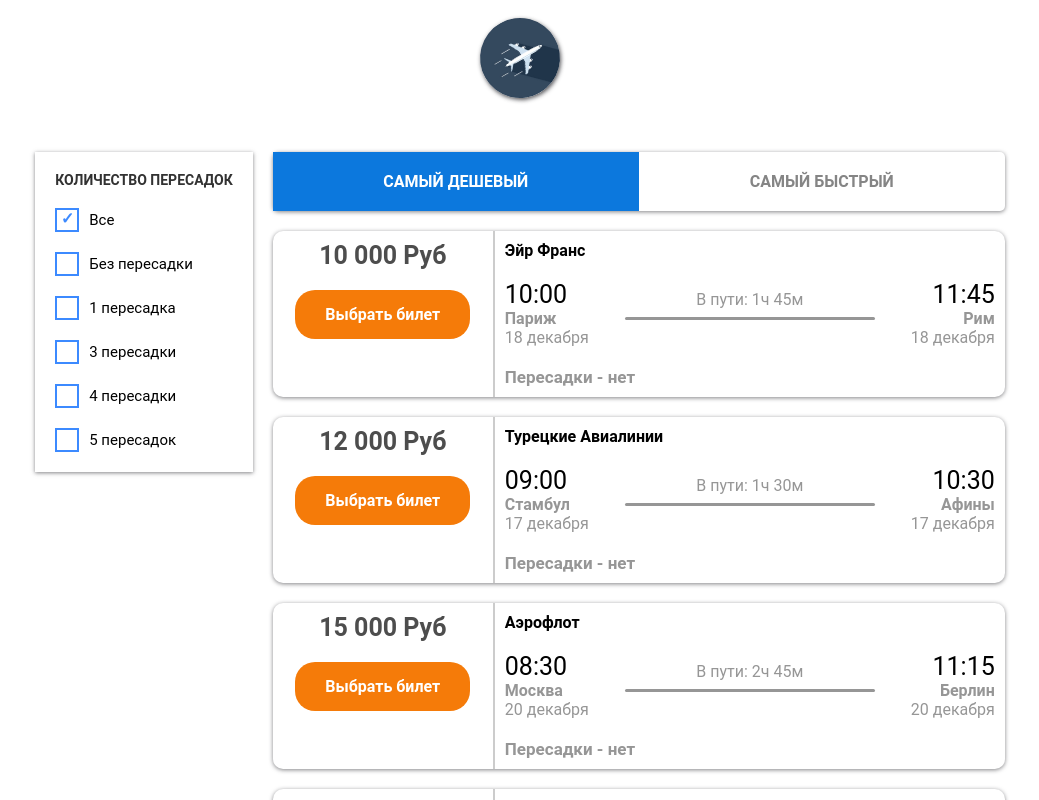
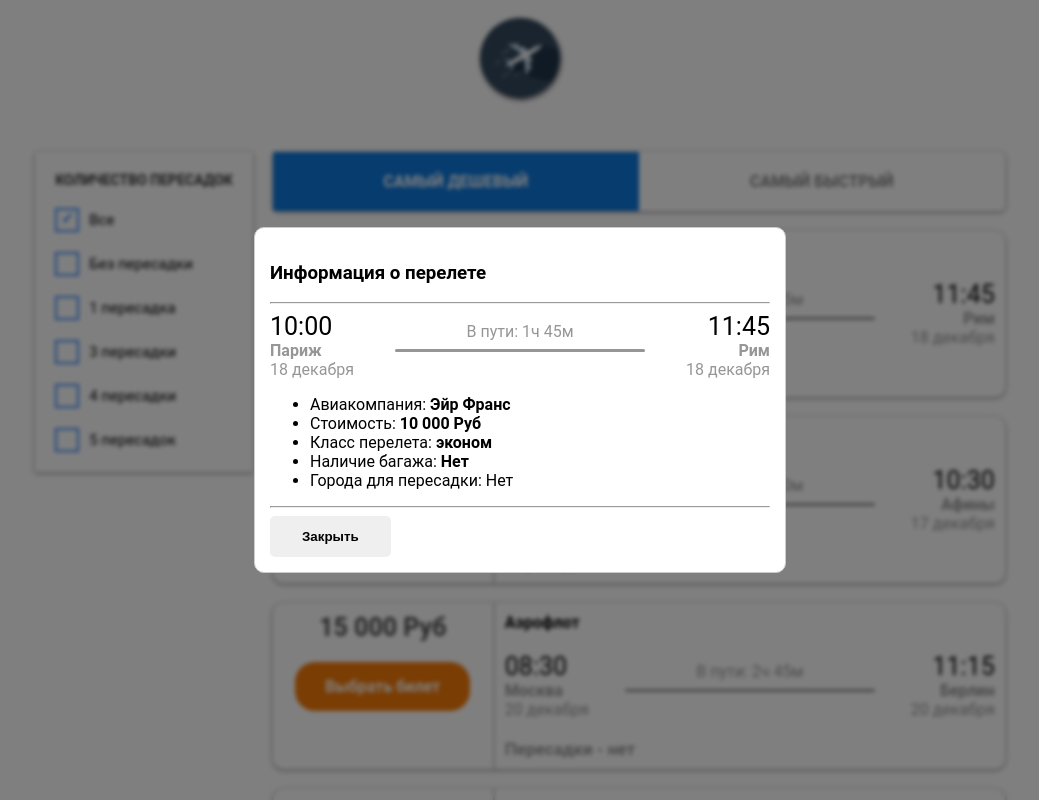
Before and after one commit to olzx/search-for-ait-tickets, a React (Vite) app: page / in a window 1280 px wide. Both pictures are taken after a click on the element 758 px from the left and 314 px from the top of the page. Shown: the top 800 px of the page, without its empty margins (120-1159 px from the left). Built offline with nearby package versions, Linux system fonts and the light colour scheme.

Commit message:
added component for display more flight card info

```diff
--- a/src/App.jsx
+++ b/src/App.jsx
@@ -8,17 +8,24 @@ import useGetTickets from "./hooks/useGetTickets"
 import filterDataFunc from "./utils/filterDataFunc"
 import sortedDataFunc from "./utils/sortedDataFunc"
 import Preloader from "./components/Preloader/Preloader"
+import ShowInfoTickedCard from "./components/ShowInfoTickedCard/ShowInfoTickedCard"
 
 export default function App() {
     const { tickets, loading, error } = useGetTickets()
     const [sorting, setSorting] = useState("lowPrice")
     const [transfer, setTransfer] = useState("all")
     const [selectTicketCard, setSelectTicketCard] = useState(false)
+    const [isOpenModal, setIsOpenModal] = useState(false)
 
     console.log(selectTicketCard)
 
     const filterData = filterDataFunc(tickets, transfer) // фильтрация по кол-ву пересадок
     const sortedData = sortedDataFunc(filterData, sorting) // сортирует уже отфильтрованый массив по самому дешевому или самому быстрому
+
+    function clickSelectTicketCard(ticketData) {
+        setSelectTicketCard(ticketData)
+        setIsOpenModal((prev) => !prev)
+    }
 
     return (
         <>
@@ -43,11 +50,20 @@ export default function App() {
                                 <TicketCard
                                     key={ticket.id}
                                     ticketData={ticket}
-                                    onClick={() => setSelectTicketCard(ticket)}
+                                    onClick={() =>
+                                        clickSelectTicketCard(ticket)
+                                    }
                                 ></TicketCard>
                             ))}
                         </div>
                     </div>
+                    {selectTicketCard && (
+                        <ShowInfoTickedCard
+                            isOpenModal={isOpenModal}
+                            onCloseModal={() => setIsOpenModal(false)}
+                            selectTicketCard={selectTicketCard}
+                        ></ShowInfoTickedCard>
+                    )}
                 </>
             )}
         </>
--- /dev/null
+++ b/src/components/ShowInfoTickedCard/ShowInfoTickedCard.jsx
@@ -0,0 +1,76 @@
+import "./ShowInfoTickedCard.scss"
+import Modal from "../Modal/Modal"
+import Button from "../Button/Button"
+
+export default function ShowInfoTickedCard({
+    isOpenModal,
+    onCloseModal,
+    selectTicketCard,
+}) {
+    return (
+        <Modal isOpen={isOpenModal}>
+            <h3>Информация о перелете</h3>
+            <hr />
+            <div className="flightInfo">
+                <div className="flightInfo__left">
+                    <div className="flightInfo__time">
+                        {selectTicketCard.flightInfo.departureTime[0]}
+                    </div>
+                    <div className="flightInfo__city">
+                        {selectTicketCard.flightInfo.origin}
+                    </div>
+                    <div className="flightInfo__date">
+                        {selectTicketCard.flightInfo.departureTime[1]}
+                    </div>
+                </div>
+                <div className="flightInfo__middle">
+                    <div className="flightInfo__duration">
+                        В пути: {selectTicketCard.flightInfo.duration}
+                    </div>
+                </div>
+                <div className="flightInfo__right">
+                    <div className="flightInfo__time">
+                        {selectTicketCard.flightInfo.arrivalTime[0]}
+                    </div>
+                    <div className="flightInfo__city">
+                        {selectTicketCard.flightInfo.destination}
+                    </div>
+                    <div className="flightInfo__date">
+                        {selectTicketCard.flightInfo.arrivalTime[1]}
+                    </div>
+                </div>
+            </div>
+            <ul>
+                <li>
+                    Авиакомпания: <b>{selectTicketCard.airline}</b>
+                </li>
+                <li>
+                    Стоимость: <b>{selectTicketCard.price}</b>
+                </li>
+                <li>
+                    Класс перелета: <b>{selectTicketCard.class}</b>
+                </li>
+                <li>
+                    Наличие багажа:{" "}
+                    <b>{selectTicketCard.baggage ? "Да" : "Нет"}</b>
+                </li>
+                <li>
+                    Города для пересадки:{" "}
+                    {selectTicketCard.transfers ? (
+                        <ul>
+                            {selectTicketCard.transferLocations.map(
+                                (transfer) => (
+                                    <li key={transfer}>{transfer}</li>
+                                )
+                            )}
+                        </ul>
+                    ) : (
+                        <span>Нет</span>
+                    )}
+                </li>
+            </ul>
+            <hr />
+            <Button onClick={() => onCloseModal()}>Закрыть</Button>
+        </Modal>
+    )
+}
```
Also changed, not shown: src/components/ShowInfoTickedCard/ShowInfoTickedCard.scss (added).
